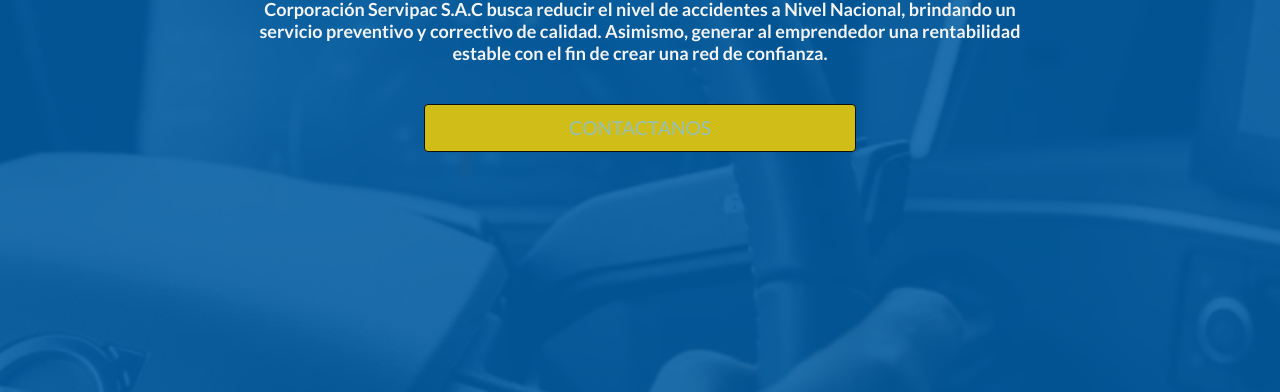
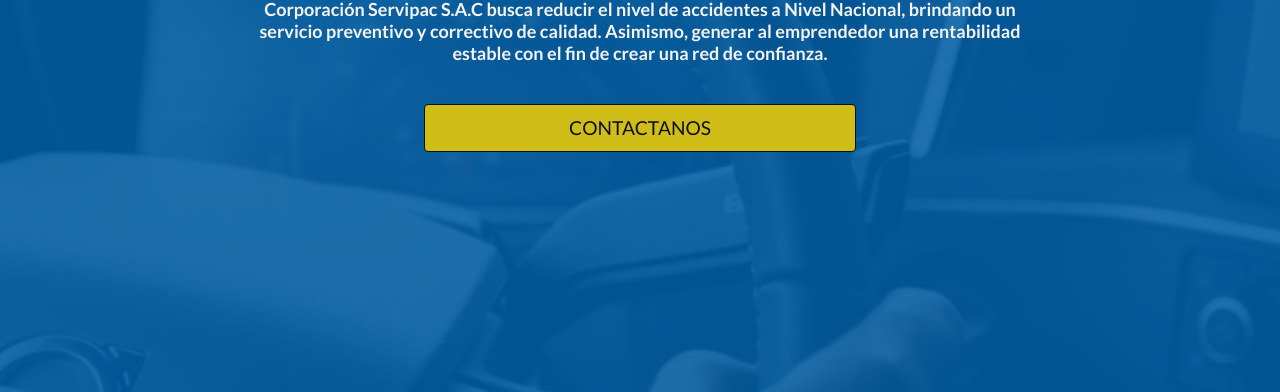
Before and after one commit to pieromc07/Servipac-LandingPage, a website with bundled scripts: page src/public/index.html in a window 1280 px wide. Shown: the part 408-800 px from the top of the page. Built offline with nearby package versions, Linux system fonts and the light colour scheme.

Commit message:
banner button anular hover

```diff
--- a/src/public/styles.css
+++ b/src/public/styles.css
@@ -280,17 +280,17 @@
 	align-items: center;
 	padding: 14px 38px;
 	background: var(--primary2);
-	color: var(--black);
+	color: var(--black) !important;
 	cursor: pointer;
 	border: 1px solid var(--black);
 	box-sizing: border-box;
 	border-radius: 4px;
 	transition: all 0.4s;
 }
-.button-link:hover {
+/* .button-link:hover {
 	background: var(--primario);
 	color: var(--secundario);
-}
+} */
 /*! ==================== End Banner =======================*/
 
 /** =================== Team ==============================*/
```
